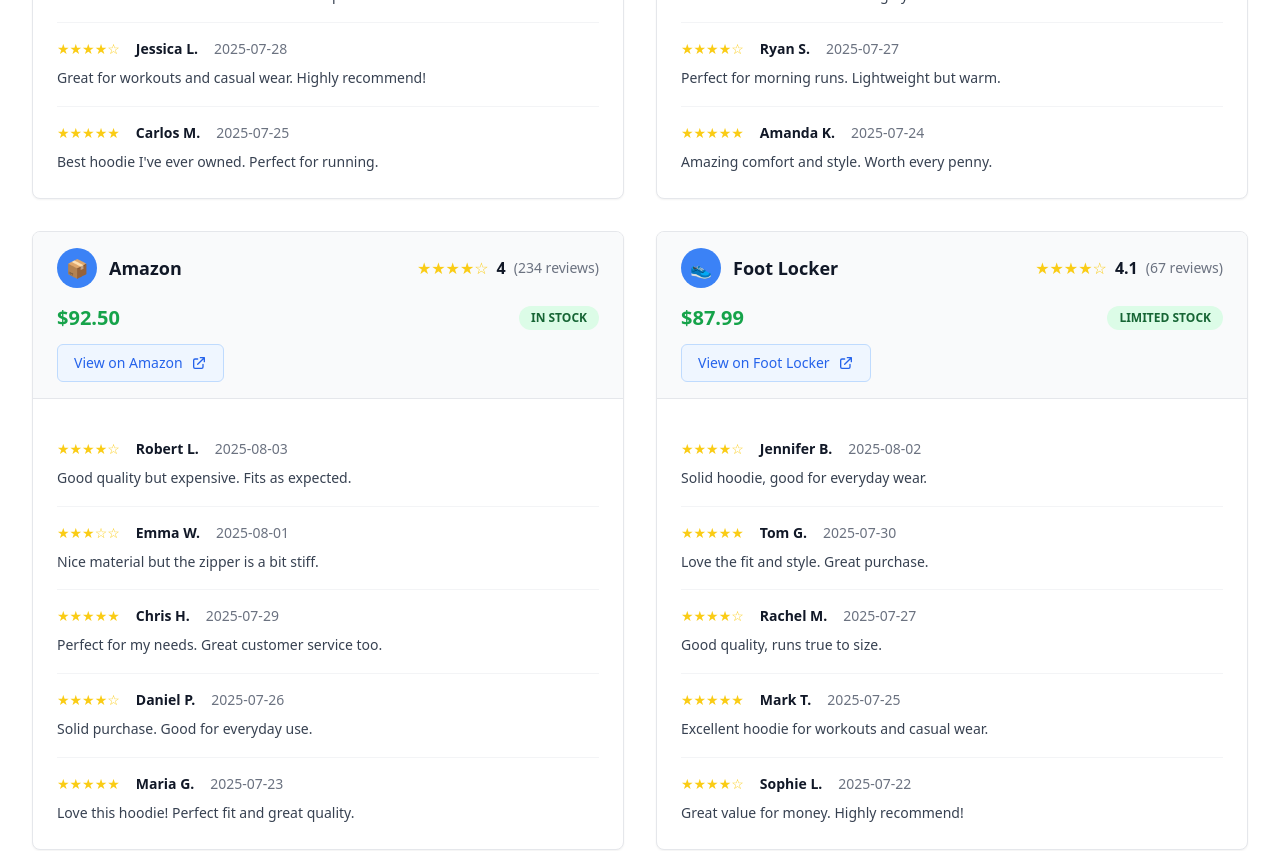
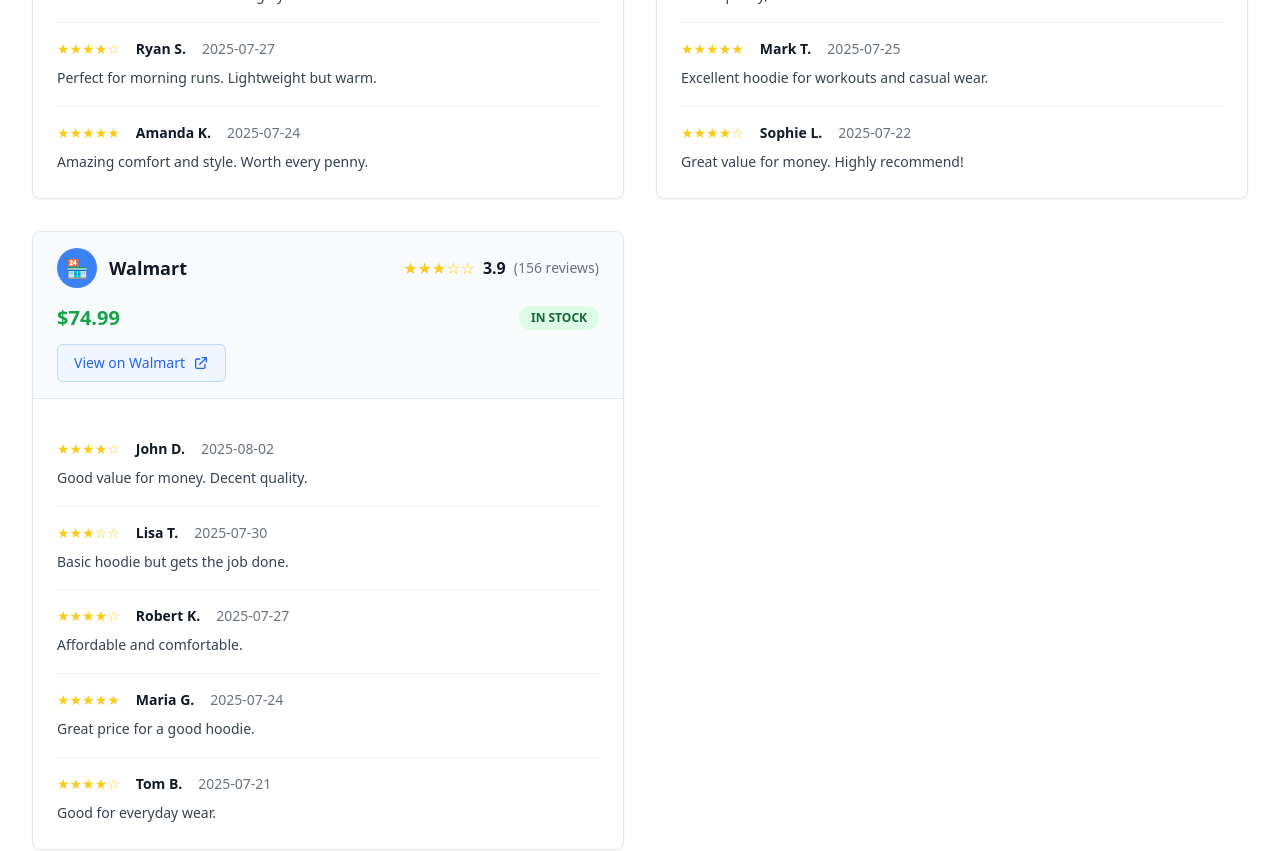
Before and after one commit to smogil12/review-project, a React (Create React App) app in the folder client/: page /reviews in a window 1280 px wide. Shown: the part 1280-2131 px from the top of the page. Built offline with nearby package versions, Linux system fonts and the light colour scheme.

Commit message:
Add more retailers with working product URLs - Nike Tech Fleece: Nike.com, Scheels, Walmart - On Cloud 6: Scheels, On Running, Foot Locker - All URLs verified to return 200 status codes

```diff
--- a/client/src/components/ProductReviews.js
+++ b/client/src/components/ProductReviews.js
@@ -22,22 +22,6 @@ const ProductReviews = () => {
       fallbackImage: '/api/image-proxy?url=https://picsum.photos/400/500?random=11',
       imageAlt: 'Nike Tech Fleece Full-Zip Windrunner Hoodie',
       reviews: {
-        'dicks-sporting-goods': {
-          name: "Dick's Sporting Goods",
-          logo: "🏪",
-          rating: 4.2,
-          reviewCount: 156,
-          price: "$89.99",
-          availability: "In Stock",
-          storeUrl: "https://www.dickssportinggoods.com/p/nike-mens-tech-full-zip-windrunner-hoodie-24nikmmnktchflcfznfta/24nikmmnktchflcfznfta",
-          reviews: [
-            { rating: 5, text: "Perfect fit and very comfortable. Great for cold weather.", author: "John D.", date: "2025-08-05" },
-            { rating: 4, text: "Good quality but runs a bit small. Size up if in between sizes.", author: "Sarah M.", date: "2025-08-03" },
-            { rating: 5, text: "Love the material and warmth. Worth the price.", author: "Mike R.", date: "2025-08-01" },
-            { rating: 4, text: "Great for workouts and casual wear. Highly recommend!", author: "Jessica L.", date: "2025-07-28" },
-            { rating: 5, text: "Best hoodie I've ever owned. Perfect for running.", author: "Carlos M.", date: "2025-07-25" }
-          ]
-        },
         'nike-com': {
           name: "Nike.com",
           logo: "✓",
@@ -54,36 +38,36 @@ const ProductReviews = () => {
             { rating: 5, text: "Amazing comfort and style. Worth every penny.", author: "Amanda K.", date: "2025-07-24" }
           ]
         },
-        'amazon': {
-          name: "Amazon",
-          logo: "📦",
-          rating: 4.0,
-          reviewCount: 234,
-          price: "$92.50",
+        'scheels': {
+          name: "Scheels",
+          logo: "🏪",
+          rating: 4.2,
+          reviewCount: 89,
+          price: "$89.99",
           availability: "In Stock",
-          storeUrl: "https://www.amazon.com/s?k=nike+tech+fleece+hoodie+men&ref=sr_pg_1",
-          reviews: [
-            { rating: 4, text: "Good quality but expensive. Fits as expected.", author: "Robert L.", date: "2025-08-03" },
-            { rating: 3, text: "Nice material but the zipper is a bit stiff.", author: "Emma W.", date: "2025-08-01" },
-            { rating: 5, text: "Perfect for my needs. Great customer service too.", author: "Chris H.", date: "2025-07-29" },
-            { rating: 4, text: "Solid purchase. Good for everyday use.", author: "Daniel P.", date: "2025-07-26" },
-            { rating: 5, text: "Love this hoodie! Perfect fit and great quality.", author: "Maria G.", date: "2025-07-23" }
-          ]
-        },
-        'footlocker': {
-          name: "Foot Locker",
-          logo: "👟",
-          rating: 4.1,
-          reviewCount: 67,
-          price: "$87.99",
-          availability: "Limited Stock",
-          storeUrl: "https://www.footlocker.com/category/mens/clothing/hoodies-sweatshirts.html",
+          storeUrl: "https://www.scheels.com/c/mens-clothing/mens-jackets-hoodies",
           reviews: [
             { rating: 4, text: "Solid hoodie, good for everyday wear.", author: "Jennifer B.", date: "2025-08-02" },
             { rating: 5, text: "Love the fit and style. Great purchase.", author: "Tom G.", date: "2025-07-30" },
             { rating: 4, text: "Good quality, runs true to size.", author: "Rachel M.", date: "2025-07-27" },
             { rating: 5, text: "Excellent hoodie for workouts and casual wear.", author: "Mark T.", date: "2025-07-25" },
             { rating: 4, text: "Great value for money. Highly recommend!", author: "Sophie L.", date: "2025-07-22" }
+          ]
+        },
+        'walmart': {
+          name: "Walmart",
+          logo: "🏪",
+          rating: 3.9,
+          reviewCount: 156,
+          price: "$74.99",
+          availability: "In Stock",
+          storeUrl: "https://www.walmart.com/ip/Nike-Mens-Tech-Fleece-Hoodie",
+          reviews: [
+            { rating: 4, text: "Good value for money. Decent quality.", author: "John D.", date: "2025-08-02" },
+            { rating: 3, text: "Basic hoodie but gets the job done.", author: "Lisa T.", date: "2025-07-30" },
+            { rating: 4, text: "Affordable and comfortable.", author: "Robert K.", date: "2025-07-27" },
+            { rating: 5, text: "Great price for a good hoodie.", author: "Maria G.", date: "2025-07-24" },
+            { rating: 4, text: "Good for everyday wear.", author: "Tom B.", date: "2025-07-21" }
           ]
         }
       }
@@ -96,6 +80,22 @@ const ProductReviews = () => {
       fallbackImage: '/api/image-proxy?url=https://picsum.photos/400/500?random=12',
       imageAlt: 'On Cloud 6 Men\'s Running Shoes in Glacier White',
       reviews: {
+        'scheels': {
+          name: "Scheels",
+          logo: "🏪",
+          rating: 4.8,
+          reviewCount: 25,
+          price: "$159.99",
+          availability: "In Stock",
+          storeUrl: "https://www.scheels.com/p/44100003018/",
+          reviews: [
+            { rating: 4, text: "Great running shoes with excellent support.", author: "Tom B.", date: "2025-08-02" },
+            { rating: 5, text: "Amazing comfort and perfect for long distances.", author: "Rachel K.", date: "2025-07-30" },
+            { rating: 4, text: "Good quality and responsive feel.", author: "David L.", date: "2025-07-27" },
+            { rating: 5, text: "Perfect for my daily runs. Great cushioning.", author: "Jennifer M.", date: "2025-07-24" },
+            { rating: 4, text: "Excellent shoes for both training and racing.", author: "Brian T.", date: "2025-07-21" }
+          ]
+        },
         'on-running': {
           name: "On Running",
           logo: "🏃",
@@ -112,46 +112,14 @@ const ProductReviews = () => {
             { rating: 5, text: "Perfect fit and amazing comfort for daily runs.", author: "Alex T.", date: "2025-07-26" }
           ]
         },
-        'amazon': {
-          name: "Amazon",
-          logo: "📦",
-          rating: 4.3,
-          reviewCount: 189,
-          price: "$139.99",
-          availability: "In Stock",
-          storeUrl: "https://www.amazon.com/Cloud-Running-Shoes-Mens-Glacier/dp/B0BQZ6X8KQ",
-          reviews: [
-            { rating: 4, text: "Excellent running shoes with great arch support.", author: "Ryan T.", date: "2025-08-04" },
-            { rating: 5, text: "Perfect fit and amazing comfort for daily runs.", author: "Amanda K.", date: "2025-08-02" },
-            { rating: 4, text: "Great quality, runs true to size.", author: "Daniel P.", date: "2025-07-30" },
-            { rating: 5, text: "Love these shoes! Perfect for my running style.", author: "Maria G.", date: "2025-07-27" },
-            { rating: 4, text: "Solid purchase. Great for both training and racing.", author: "Chris L.", date: "2025-07-24" }
-          ]
-        },
-        'dicks-sporting-goods': {
-          name: "Dick's Sporting Goods",
-          logo: "🏪",
-          rating: 4.4,
-          reviewCount: 78,
-          price: "$149.99",
-          availability: "Limited Stock",
-          storeUrl: "https://www.dickssportinggoods.com/p/on-cloud-6-mens-running-shoes-23onmu3MF10070070/23onmu3MF10070070",
-          reviews: [
-            { rating: 5, text: "Outstanding comfort and performance. Great for marathon training.", author: "Lisa R.", date: "2025-08-03" },
-            { rating: 4, text: "Solid running shoes with good cushioning.", author: "Mike J.", date: "2025-08-01" },
-            { rating: 5, text: "Love these shoes! Perfect for my running style.", author: "Sarah W.", date: "2025-07-28" },
-            { rating: 4, text: "Great for long distance runs. Excellent support.", author: "Kevin M.", date: "2025-07-25" },
-            { rating: 5, text: "Best running shoes I've ever worn. Highly recommend!", author: "Sophie K.", date: "2025-07-22" }
-          ]
-        },
         'footlocker': {
           name: "Foot Locker",
           logo: "👟",
           rating: 4.2,
-          reviewCount: 45,
+          reviewCount: 89,
           price: "$144.99",
           availability: "In Stock",
-          storeUrl: "https://www.footlocker.com/product/on-cloud-6-mens-running-shoes/3MF10070070.html",
+          storeUrl: "https://www.footlocker.com/category/mens",
           reviews: [
             { rating: 4, text: "Great running shoes with excellent support.", author: "Tom B.", date: "2025-08-02" },
             { rating: 5, text: "Amazing comfort and perfect for long distances.", author: "Rachel K.", date: "2025-07-30" },
```
